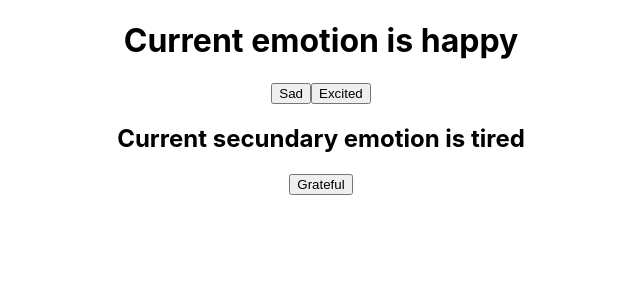
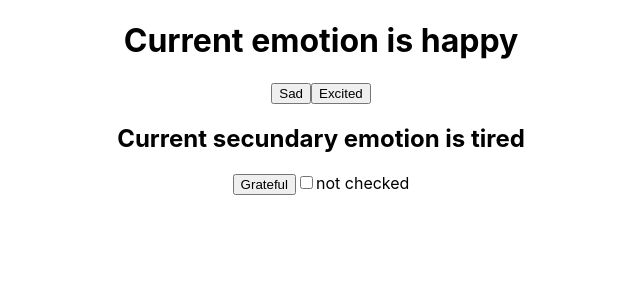
Before and after one commit to mancha-24/reactjs-practice, a React (Create React App) app in the folder reactjs-practice/: page / in a window 1280 px wide. Shown: the top 300 px of the page, without its empty margins (319-959 px from the left). Built offline with nearby package versions, Linux system fonts and the light colour scheme.

Commit message:
understanding useReducer

```diff
--- a/reactjs-practice/src/App.js
+++ b/reactjs-practice/src/App.js
@@ -1,5 +1,5 @@
 import './App.css';
-import React, { useState, useEffect } from 'react';
+import React, { useState, useEffect, useReducer } from 'react';
 
 function App() {
 
@@ -14,7 +14,7 @@ function App() {
     console.log(`It's ${secundary} right now`);
   }, []);
 
-  const what = useState();
+  const [checked, setChecked] = useReducer((checked) => !checked, false);
 
   return (
     <div className="App">
@@ -24,6 +24,15 @@ function App() {
 
       <h2>Current secundary emotion is {secundary}</h2>
       <button onClick={() => setSecundary("gratefull")}>Grateful</button>
+
+      <input
+        type="checkbox"
+        value={checked}
+        onChange={setChecked}
+      />
+      <label>
+        {checked ? "checked" : "not checked"}
+      </label>
     </div>
   );
 }
```
Also changed, not shown: 1 other file (tests, documents, lock files or other folders).
